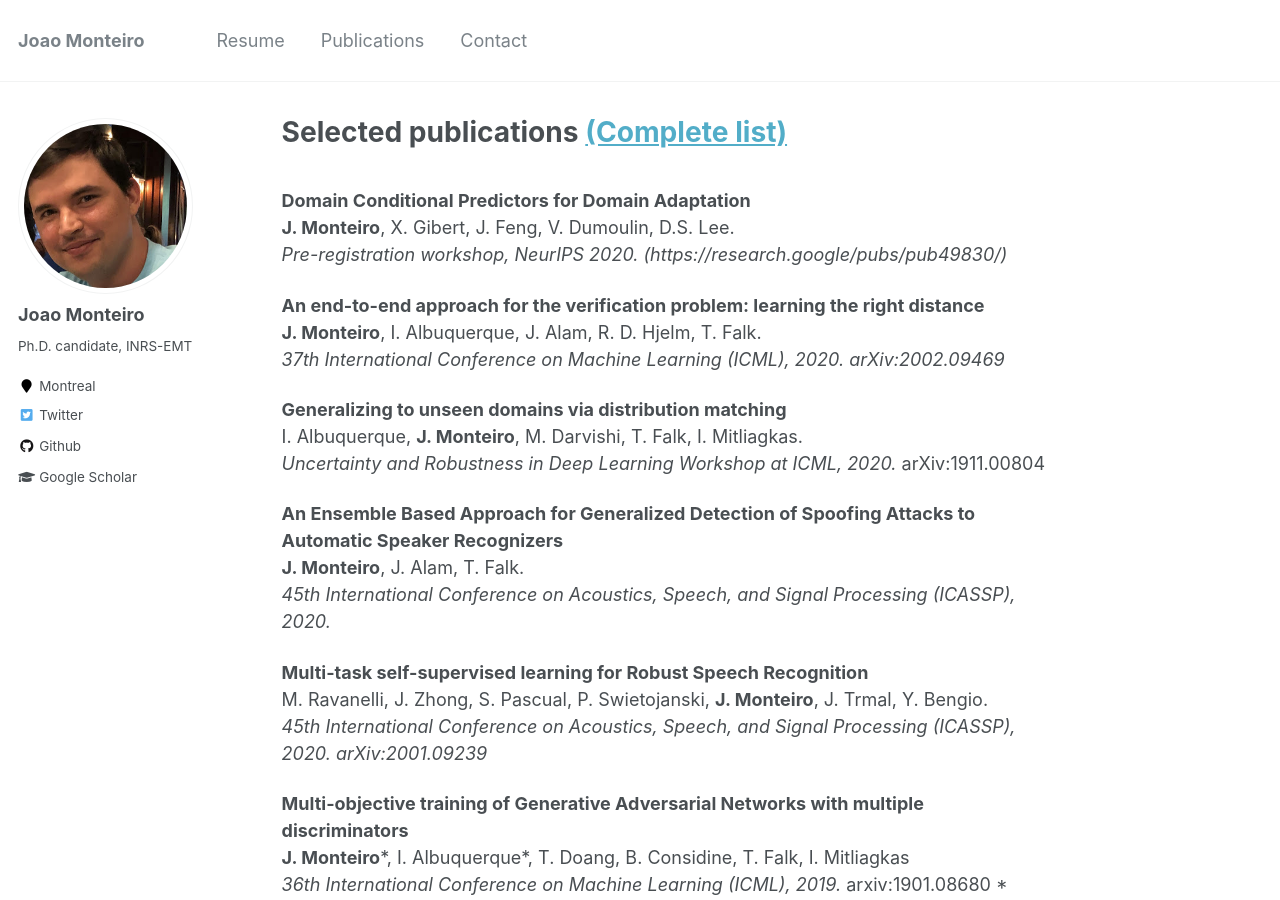
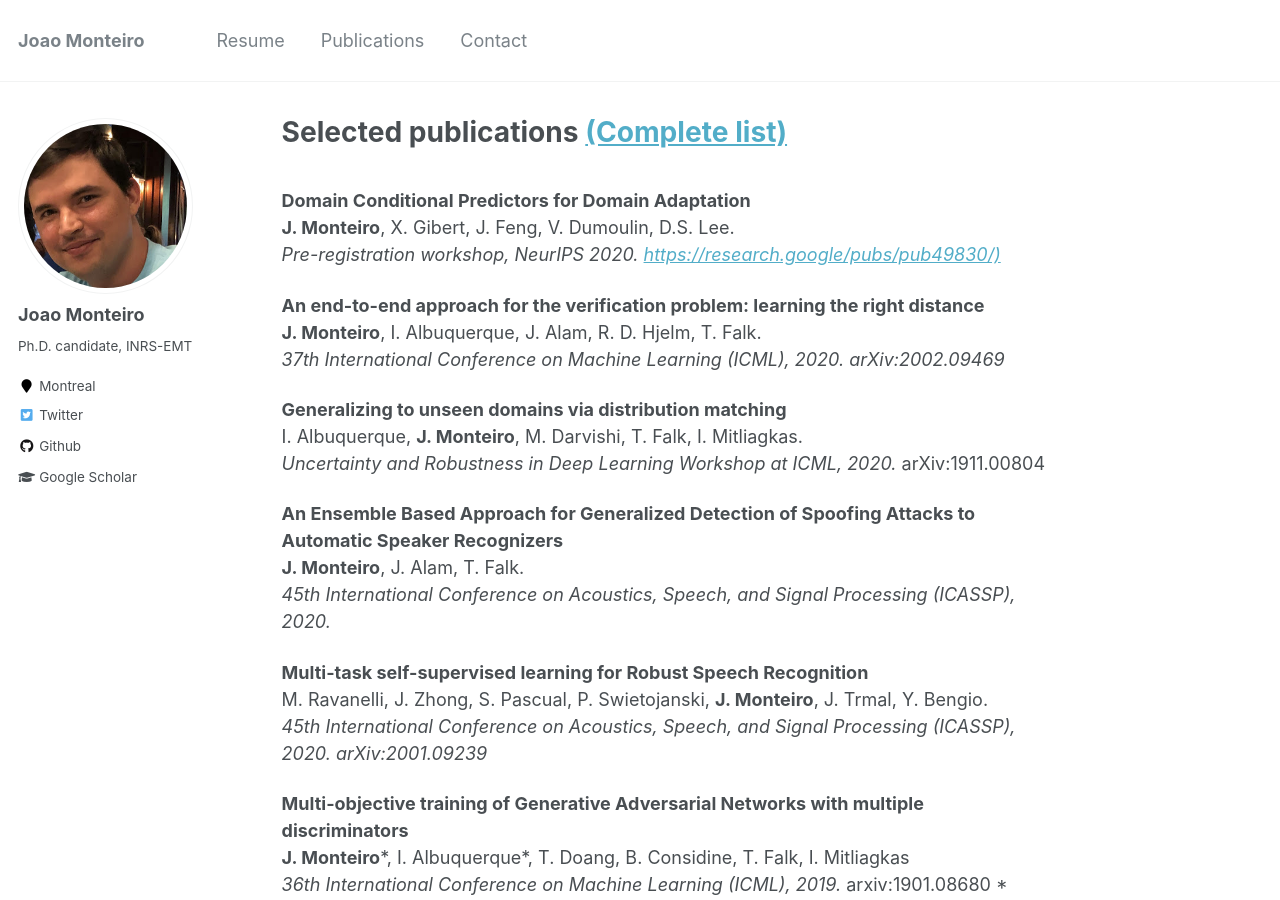
Before and after one commit to joaomonteirof/joaomonteirof.github.io, a Jekyll site: the page built from _pages/publications.md, in a window 1280 px wide and 900 px high. Built offline with Jekyll 4.4.1, drawn with Linux system fonts in a browser that asks for light colours.

Commit message:
added pub

```diff
--- a/_pages/publications.md
+++ b/_pages/publications.md
@@ -6,7 +6,7 @@ author_profile: true
 <br>
 <b>Domain Conditional Predictors for Domain Adaptation</b> <br>
 <b>J. Monteiro</b>, X. Gibert, J. Feng, V. Dumoulin, D.S. Lee. <br>
-<i>Pre-registration workshop, NeurIPS 2020. (https://research.google/pubs/pub49830/)</i>
+<i>Pre-registration workshop, NeurIPS 2020. <https://research.google/pubs/pub49830/)></i>
 
 <b>An end-to-end approach for the verification problem: learning the right distance</b> <br>
 <b>J. Monteiro</b>, I. Albuquerque, J. Alam, R. D. Hjelm, T. Falk. <br>
```
